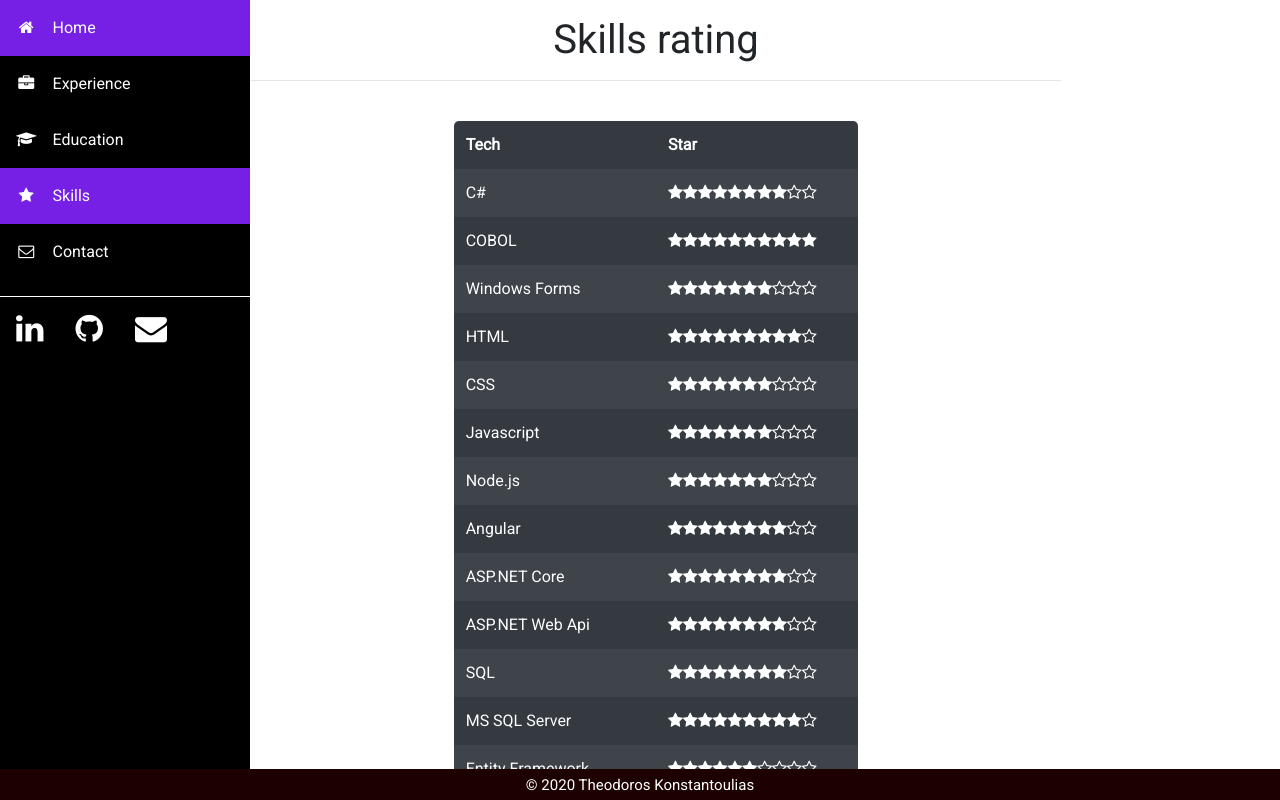
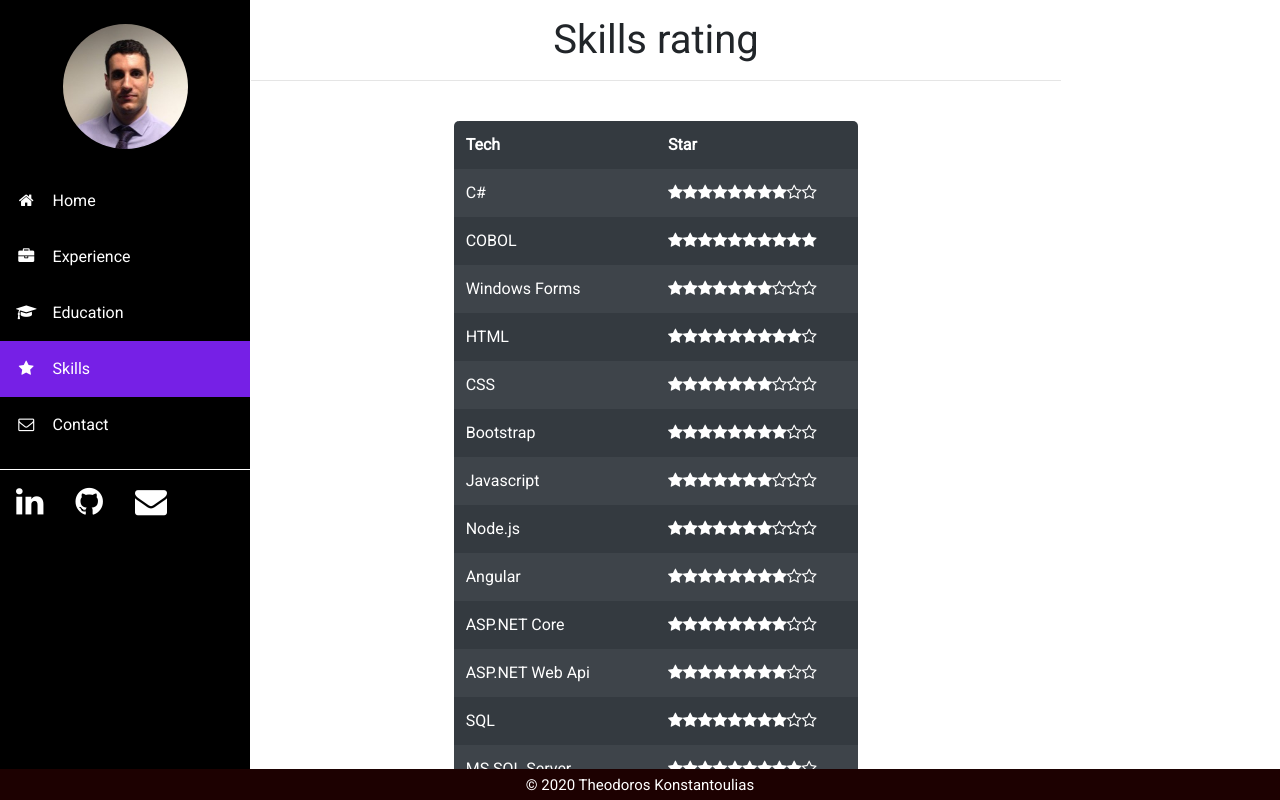
Before and after one commit to thodoriskonstantoulias/CV_Project, an Angular app in the folder CV-Project/: page /skills in a window 1280 px wide. Shown: the top 800 px of the page. Built offline with nearby package versions, Linux system fonts and the light colour scheme.

Commit message:
Add profile picture and icon

```diff
--- a/CV-Project/src/app/navbar/navbar.component.css
+++ b/CV-Project/src/app/navbar/navbar.component.css
@@ -3,6 +3,15 @@ a {
   color: #ffffff;
   padding: 16px;
   text-decoration: none;
+}
+
+.my-photo {
+  border-radius: 50%;
+  width: 50%;
+  height: auto;
+  display: block;
+  margin-left: auto;
+  margin-right: auto;
 }
 
 .linkedin, .github {
--- a/CV-Project/src/app/navbar/navbar.component.html
+++ b/CV-Project/src/app/navbar/navbar.component.html
@@ -1,4 +1,7 @@
 <div class="vertical-nav">
+    <br>
+    <img class="my-photo" src="../../assets/images/myphoto.jpg">
+    <br>
     <a  routerLink = "/home" routerLinkActive = "active"
         class="nav-link text-dark">
         <i class="fa fa-home mr-3 fa-fw"></i>
--- a/CV-Project/src/app/services/skills.service.ts
+++ b/CV-Project/src/app/services/skills.service.ts
@@ -12,6 +12,7 @@ export class SkillsService {
         {skillName : "Windows Forms", starCount : 7},
         {skillName : "HTML", starCount : 9},
         {skillName : "CSS", starCount : 7},
+        {skillName : "Bootstrap", starCount : 8},
         {skillName : "Javascript", starCount : 7},
         {skillName : "Node.js", starCount : 7},
         {skillName : "Angular", starCount : 8},
@@ -19,6 +20,7 @@ export class SkillsService {
         {skillName : "ASP.NET Web Api", starCount : 8},
         {skillName : "SQL", starCount : 8},
         {skillName : "MS SQL Server", starCount : 9},
+        {skillName : "Mongodb", starCount : 6},
         {skillName : "Entity Framework", starCount : 6},
         {skillName : "Git", starCount : 9},
         {skillName : "Github", starCount : 8},
--- a/CV-Project/src/index.html
+++ b/CV-Project/src/index.html
@@ -2,13 +2,13 @@
 <html lang="en">
 <head>
   <meta charset="utf-8">
-  <title>CVProject</title>
+  <title>Theodoros Konstantoulias</title>
   <base href="/">
   <meta name="viewport" content="width=device-width, initial-scale=1">
   <link rel="stylesheet" href="https://stackpath.bootstrapcdn.com/bootstrap/4.4.1/css/bootstrap.min.css" integrity="sha384-Vkoo8x4CGsO3+Hhxv8T/Q5PaXtkKtu6ug5TOeNV6gBiFeWPGFN9MuhOf23Q9Ifjh" crossorigin="anonymous">
   <link href="https://fonts.googleapis.com/css2?family=Roboto&family=Tangerine:wght@700&display=swap" rel="stylesheet">
   <link href="https://stackpath.bootstrapcdn.com/font-awesome/4.7.0/css/font-awesome.min.css" rel="stylesheet" integrity="sha384-wvfXpqpZZVQGK6TAh5PVlGOfQNHSoD2xbE+QkPxCAFlNEevoEH3Sl0sibVcOQVnN" crossorigin="anonymous">
-  <link rel="icon" type="image/x-icon" href="favicon.ico">
+  <link rel="icon" type="image/x-icon" href="assets/images/favicon.png">
 </head>
 <body>
   <app-root></app-root>
```
Also changed, not shown: CV-Project/src/assets/images/favicon.png (added), CV-Project/src/assets/images/myphoto.jpg (added).
